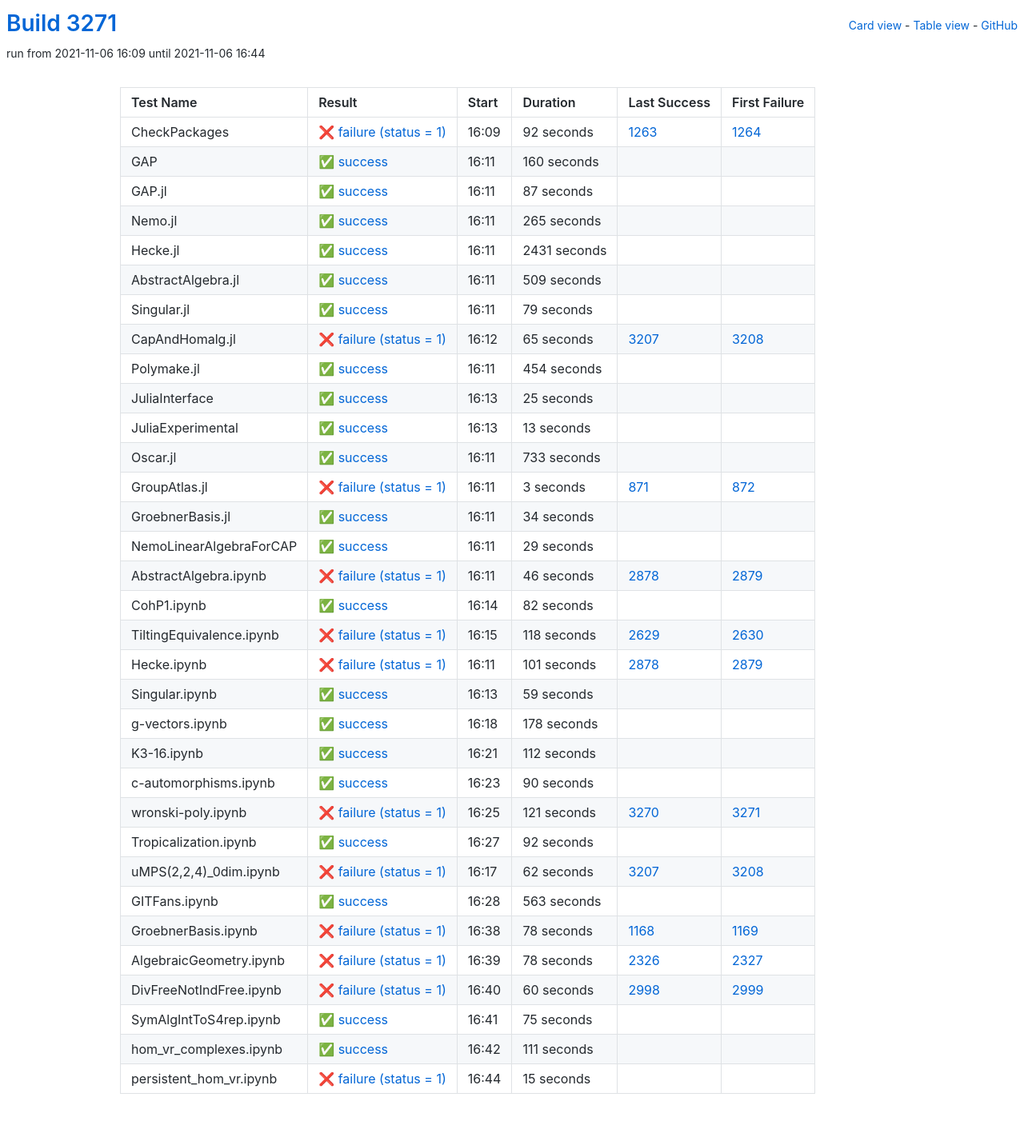
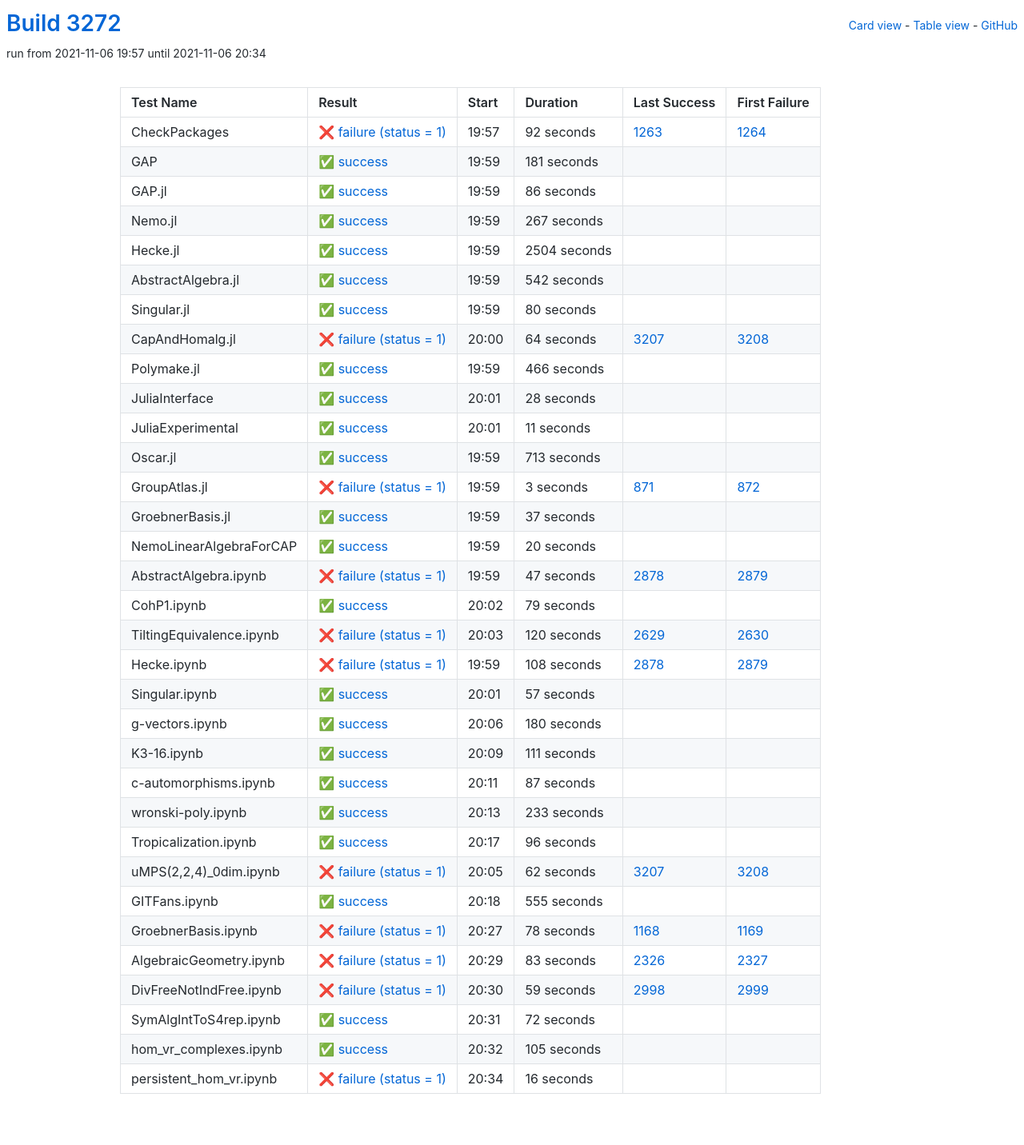
Before and after one commit to oscar-system/oscar-ci-status-stable, a Jekyll site: the page built from table.html, in a window 1280 px wide. Shown: the whole page at 80% size. Built offline with Jekyll 4.4.1, drawn with Linux system fonts in a browser that asks for light colours.

Commit message:
Build #3272

```diff
--- a/_data/ci.yml
+++ b/_data/ci.yml
@@ -1,6 +1,6 @@
 ---
-build: 3271
-build_url: https://oscarci.mathematik.uni-kl.de/job/oscar-stable/3271/
+build: 3272
+build_url: https://oscarci.mathematik.uni-kl.de/job/oscar-stable/3272/
 job: oscar-stable
 organization: oscar-system
 repo: oscar-ci-status-stable
@@ -8,8 +8,8 @@ repourl: https://github.com/oscar-system/oscar-ci-status-stable
 tests:
 - name: CheckPackages
   id: checkpackages
-  log: https://oscarci.mathematik.uni-kl.de/job/oscar-stable/3271/artifact/logs/build-3271/CheckPackages.log
-  start: 2021-11-06 16:09
+  log: https://oscarci.mathematik.uni-kl.de/job/oscar-stable/3272/artifact/logs/build-3272/CheckPackages.log
+  start: 2021-11-06 19:57
   success: false
   exitcode: 1
   status: failure
@@ -20,140 +20,140 @@ tests:
   first_failure_url: https://oscarci.mathematik.uni-kl.de/job/oscar-stable/1264/
 - name: GAP
   id: gap
-  log: https://oscarci.mathematik.uni-kl.de/job/oscar-stable/3271/artifact/logs/build-3271/GAP.log
-  start: 2021-11-06 16:11
+  log: https://oscarci.mathematik.uni-kl.de/job/oscar-stable/3272/artifact/logs/build-3272/GAP.log
+  start: 2021-11-06 19:59
   success: true
   exitcode: 0
   status: success
-  duration: 160
+  duration: 181
   last_success: false
   last_success_url:
   first_failure: false
   first_failure_url:
 - name: GAP.jl
   id: gap-jl
-  log: https://oscarci.mathematik.uni-kl.de/job/oscar-stable/3271/artifact/logs/build-3271/GAP.jl.log
-  start: 2021-11-06 16:11
+  log: https://oscarci.mathematik.uni-kl.de/job/oscar-stable/3272/artifact/logs/build-3272/GAP.jl.log
+  start: 2021-11-06 19:59
   success: true
   exitcode: 0
   status: success
-  duration: 87
+  duration: 86
   last_success: false
   last_success_url:
   first_failure: false
   first_failure_url:
 - name: Nemo.jl
   id: nemo-jl
-  log: https://oscarci.mathematik.uni-kl.de/job/oscar-stable/3271/artifact/logs/build-3271/Nemo.jl.log
-  start: 2021-11-06 16:11
+  log: https://oscarci.mathematik.uni-kl.de/job/oscar-stable/3272/artifact/logs/build-3272/Nemo.jl.log
+  start: 2021-11-06 19:59
   success: true
   exitcode: 0
   status: success
-  duration: 265
+  duration: 267
   last_success: false
   last_success_url:
   first_failure: false
   first_failure_url:
 - name: Hecke.jl
   id: hecke-jl
-  log: https://oscarci.mathematik.uni-kl.de/job/oscar-stable/3271/artifact/logs/build-3271/Hecke.jl.log
-  start: 2021-11-06 16:11
+  log: https://oscarci.mathematik.uni-kl.de/job/oscar-stable/3272/artifact/logs/build-3272/Hecke.jl.log
+  start: 2021-11-06 19:59
   success: true
   exitcode: 0
   status: success
-  duration: 2431
+  duration: 2504
   last_success: false
   last_success_url:
   first_failure: false
   first_failure_url:
 - name: AbstractAlgebra.jl
   id: abstractalgebra-jl
-  log: https://oscarci.mathematik.uni-kl.de/job/oscar-stable/3271/artifact/logs/build-3271/AbstractAlgebra.jl.log
-  start: 2021-11-06 16:11
+  log: https://oscarci.mathematik.uni-kl.de/job/oscar-stable/3272/artifact/logs/build-3272/AbstractAlgebra.jl.log
+  start: 2021-11-06 19:59
   success: true
   exitcode: 0
   status: success
-  duration: 509
+  duration: 542
   last_success: false
   last_success_url:
   first_failure: false
   first_failure_url:
 - name: Singular.jl
   id: singular-jl
-  log: https://oscarci.mathematik.uni-kl.de/job/oscar-stable/3271/artifact/logs/build-3271/Singular.jl.log
-  start: 2021-11-06 16:11
+  log: https://oscarci.mathematik.uni-kl.de/job/oscar-stable/3272/artifact/logs/build-3272/Singular.jl.log
+  start: 2021-11-06 19:59
   success: true
   exitcode: 0
   status: success
-  duration: 79
+  duration: 80
   last_success: false
   last_success_url:
   first_failure: false
   first_failure_url:
 - name: CapAndHomalg.jl
   id: capandhomalg-jl
-  log: https://oscarci.mathematik.uni-kl.de/job/oscar-stable/3271/artifact/logs/build-3271/CapAndHomalg.jl.log
-  start: 2021-11-06 16:12
+  log: https://oscarci.mathematik.uni-kl.de/job/oscar-stable/3272/artifact/logs/build-3272/CapAndHomalg.jl.log
+  start: 2021-11-06 20:00
   success: false
   exitcode: 1
   status: failure
-  duration: 65
+  duration: 64
   last_success: 3207
   last_success_url: https://oscarci.mathematik.uni-kl.de/job/oscar-stable/3207/
   first_failure: 3208
   first_failure_url: https://oscarci.mathematik.uni-kl.de/job/oscar-stable/3208/
 - name: Polymake.jl
   id: polymake-jl
-  log: https://oscarci.mathematik.uni-kl.de/job/oscar-stable/3271/artifact/logs/build-3271/Polymake.jl.log
-  start: 2021-11-06 16:11
+  log: https://oscarci.mathematik.uni-kl.de/job/oscar-stable/3272/artifact/logs/build-3272/Polymake.jl.log
+  start: 2021-11-06 19:59
   success: true
   exitcode: 0
   status: success
-  duration: 454
+  duration: 466
   last_success: false
   last_success_url:
   first_failure: false
   first_failure_url:
 - name: JuliaInterface
   id: juliainterface
-  log: https://oscarci.mathematik.uni-kl.de/job/oscar-stable/3271/artifact/logs/build-3271/JuliaInterface.log
-  start: 2021-11-06 16:13
+  log: https://oscarci.mathematik.uni-kl.de/job/oscar-stable/3272/artifact/logs/build-3272/JuliaInterface.log
+  start: 2021-11-06 20:01
   success: true
   exitcode: 0
   status: success
-  duration: 25
+  duration: 28
   last_success: false
   last_success_url:
   first_failure: false
   first_failure_url:
 - name: JuliaExperimental
   id: juliaexperimental
-  log: https://oscarci.mathematik.uni-kl.de/job/oscar-stable/3271/artifact/logs/build-3271/JuliaExperimental.log
-  start: 2021-11-06 16:13
+  log: https://oscarci.mathematik.uni-kl.de/job/oscar-stable/3272/artifact/logs/build-3272/JuliaExperimental.log
+  start: 2021-11-06 20:01
   success: true
   exitcode: 0
   status: success
-  duration: 13
+  duration: 11
   last_success: false
   last_success_url:
   first_failure: false
   first_failure_url:
 - name: Oscar.jl
   id: oscar-jl
-  log: https://oscarci.mathematik.uni-kl.de/job/oscar-stable/3271/artifact/logs/build-3271/Oscar.jl.log
-  start: 2021-11-06 16:11
+  log: https://oscarci.mathematik.uni-kl.de/job/oscar-stable/3272/artifact/logs/build-3272/Oscar.jl.log
+  start: 2021-11-06 19:59
   success: true
   exitcode: 0
   status: success
-  duration: 733
+  duration: 713
   last_success: false
   last_success_url:
   first_failure: false
   first_failure_url:
 - name: GroupAtlas.jl
   id: groupatlas-jl
-  log: https://oscarci.mathematik.uni-kl.de/job/oscar-stable/3271/artifact/logs/build-3271/GroupAtlas.jl.log
-  start: 2021-11-06 16:11
+  log: https://oscarci.mathematik.uni-kl.de/job/oscar-stable/3272/artifact/logs/build-3272/GroupAtlas.jl.log
+  start: 2021-11-06 19:59
   success: false
   exitcode: 1
   status: failure
@@ -164,152 +164,152 @@ tests:
   first_failure_url: https://oscarci.mathematik.uni-kl.de/job/oscar-stable/872/
 - name: GroebnerBasis.jl
   id: groebnerbasis-jl
-  log: https://oscarci.mathematik.uni-kl.de/job/oscar-stable/3271/artifact/logs/build-3271/GroebnerBasis.jl.log
-  start: 2021-11-06 16:11
+  log: https://oscarci.mathematik.uni-kl.de/job/oscar-stable/3272/artifact/logs/build-3272/GroebnerBasis.jl.log
+  start: 2021-11-06 19:59
   success: true
   exitcode: 0
   status: success
-  duration: 34
+  duration: 37
   last_success: false
   last_success_url:
   first_failure: false
   first_failure_url:
 - name: NemoLinearAlgebraForCAP
   id: nemolinearalgebraforcap
-  log: https://oscarci.mathematik.uni-kl.de/job/oscar-stable/3271/artifact/logs/build-3271/NemoLinearAlgebraForCAP.log
-  start: 2021-11-06 16:11
+  log: https://oscarci.mathematik.uni-kl.de/job/oscar-stable/3272/artifact/logs/build-3272/NemoLinearAlgebraForCAP.log
+  start: 2021-11-06 19:59
   success: true
   exitcode: 0
   status: success
-  duration: 29
+  duration: 20
   last_success: false
   last_success_url:
   first_failure: false
   first_failure_url:
 - name: AbstractAlgebra.ipynb
   id: abstractalgebra-ipynb
-  log: https://oscarci.mathematik.uni-kl.de/job/oscar-stable/3271/artifact/logs/build-3271/AbstractAlgebra.ipynb.log
-  start: 2021-11-06 16:11
+  log: https://oscarci.mathematik.uni-kl.de/job/oscar-stable/3272/artifact/logs/build-3272/AbstractAlgebra.ipynb.log
+  start: 2021-11-06 19:59
   success: false
   exitcode: 1
   status: failure
-  duration: 46
+  duration: 47
   last_success: 2878
   last_success_url: https://oscarci.mathematik.uni-kl.de/job/oscar-stable/2878/
   first_failure: 2879
   first_failure_url: https://oscarci.mathematik.uni-kl.de/job/oscar-stable/2879/
 - name: CohP1.ipynb
   id: cohp1-ipynb
-  log: https://oscarci.mathematik.uni-kl.de/job/oscar-stable/3271/artifact/logs/build-3271/CohP1.ipynb.log
-  start: 2021-11-06 16:14
+  log: https://oscarci.mathematik.uni-kl.de/job/oscar-stable/3272/artifact/logs/build-3272/CohP1.ipynb.log
+  start: 2021-11-06 20:02
   success: true
   exitcode: 0
   status: success
-  duration: 82
+  duration: 79
   last_success: false
   last_success_url:
   first_failure: false
   first_failure_url:
 - name: TiltingEquivalence.ipynb
   id: tiltingequivalence-ipynb
-  log: https://oscarci.mathematik.uni-kl.de/job/oscar-stable/3271/artifact/logs/build-3271/TiltingEquivalence.ipynb.log
-  start: 2021-11-06 16:15
+  log: https://oscarci.mathematik.uni-kl.de/job/oscar-stable/3272/artifact/logs/build-3272/TiltingEquivalence.ipynb.log
+  start: 2021-11-06 20:03
   success: false
   exitcode: 1
   status: failure
-  duration: 118
+  duration: 120
   last_success: 2629
   last_success_url: https://oscarci.mathematik.uni-kl.de/job/oscar-stable/2629/
   first_failure: 2630
   first_failure_url: https://oscarci.mathematik.uni-kl.de/job/oscar-stable/2630/
 - name: Hecke.ipynb
   id: hecke-ipynb
-  log: https://oscarci.mathematik.uni-kl.de/job/oscar-stable/3271/artifact/logs/build-3271/Hecke.ipynb.log
-  start: 2021-11-06 16:11
+  log: https://oscarci.mathematik.uni-kl.de/job/oscar-stable/3272/artifact/logs/build-3272/Hecke.ipynb.log
+  start: 2021-11-06 19:59
   success: false
   exitcode: 1
   status: failure
-  duration: 101
+  duration: 108
   last_success: 2878
   last_success_url: https://oscarci.mathematik.uni-kl.de/job/oscar-stable/2878/
   first_failure: 2879
   first_failure_url: https://oscarci.mathematik.uni-kl.de/job/oscar-stable/2879/
 - name: Singular.ipynb
   id: singular-ipynb
-  log: https://oscarci.mathematik.uni-kl.de/job/oscar-stable/3271/artifact/logs/build-3271/Singular.ipynb.log
-  start: 2021-11-06 16:13
+  log: https://oscarci.mathematik.uni-kl.de/job/oscar-stable/3272/artifact/logs/build-3272/Singular.ipynb.log
+  start: 2021-11-06 20:01
   success: true
   exitcode: 0
   status: success
-  duration: 59
+  duration: 57
   last_success: false
   last_success_url:
   first_failure: false
   first_failure_url:
 - name: g-vectors.ipynb
   id: g-vectors-ipynb
-  log: https://oscarci.mathematik.uni-kl.de/job/oscar-stable/3271/artifact/logs/build-3271/g-vectors.ipynb.log
-  start: 2021-11-06 16:18
+  log: https://oscarci.mathematik.uni-kl.de/job/oscar-stable/3272/artifact/logs/build-3272/g-vectors.ipynb.log
+  start: 2021-11-06 20:06
   success: true
   exitcode: 0
   status: success
-  duration: 178
+  duration: 180
   last_success: false
   last_success_url:
   first_failure: false
   first_failure_url:
 - name: K3-16.ipynb
   id: k3-16-ipynb
-  log: https://oscarci.mathematik.uni-kl.de/job/oscar-stable/3271/artifact/logs/build-3271/K3-16.ipynb.log
-  start: 2021-11-06 16:21
+  log: https://oscarci.mathematik.uni-kl.de/job/oscar-stable/3272/artifact/logs/build-3272/K3-16.ipynb.log
+  start: 2021-11-06 20:09
   success: true
   exitcode: 0
   status: success
-  duration: 112
+  duration: 111
   last_success: false
   last_success_url:
   first_failure: false
   first_failure_url:
 - name: c-automorphisms.ipynb
   id: c-automorphisms-ipynb
-  log: https://oscarci.mathematik.uni-kl.de/job/oscar-stable/3271/artifact/logs/build-3271/c-automorphisms.ipynb.log
-  start: 2021-11-06 16:23
+  log: https://oscarci.mathematik.uni-kl.de/job/oscar-stable/3272/artifact/logs/build-3272/c-automorphisms.ipynb.log
+  start: 2021-11-06 20:11
   success: true
   exitcode: 0
   status: success
-  duration: 90
+  duration: 87
   last_success: false
   last_success_url:
   first_failure: false
   first_failure_url:
 - name: wronski-poly.ipynb
   id: wronski-poly-ipynb
-  log: https://oscarci.mathematik.uni-kl.de/job/oscar-stable/3271/artifact/logs/build-3271/wronski-poly.ipynb.log
-  start: 2021-11-06 16:25
-  success: false
-  exitcode: 1
-  status: failure
-  duration: 121
-  last_success: 3270
-  last_success_url: https://oscarci.mathematik.uni-kl.de/job/oscar-stable/3270/
-  first_failure: 3271
-  first_failure_url: https://oscarci.mathematik.uni-kl.de/job/oscar-stable/3271/
-- name: Tropicalization.ipynb
-  id: tropicalization-ipynb
-  log: https://oscarci.mathematik.uni-kl.de/job/oscar-stable/3271/artifact/logs/build-3271/Tropicalization.ipynb.log
-  start: 2021-11-06 16:27
+  log: https://oscarci.mathematik.uni-kl.de/job/oscar-stable/3272/artifact/logs/build-3272/wronski-poly.ipynb.log
+  start: 2021-11-06 20:13
   success: true
   exitcode: 0
   status: success
-  duration: 92
+  duration: 233
+  last_success: false
+  last_success_url:
+  first_failure: false
+  first_failure_url:
+- name: Tropicalization.ipynb
+  id: tropicalization-ipynb
+  log: https://oscarci.mathematik.uni-kl.de/job/oscar-stable/3272/artifact/logs/build-3272/Tropicalization.ipynb.log
+  start: 2021-11-06 20:17
+  success: true
+  exitcode: 0
+  status: success
+  duration: 96
   last_success: false
   last_success_url:
   first_failure: false
   first_failure_url:
 - name: uMPS(2,2,4)_0dim.ipynb
   id: umps-2-2-4-0dim-ipynb
-  log: https://oscarci.mathematik.uni-kl.de/job/oscar-stable/3271/artifact/logs/build-3271/uMPS-2-2-4-_0dim.ipynb.log
-  start: 2021-11-06 16:17
+  log: https://oscarci.mathematik.uni-kl.de/job/oscar-stable/3272/artifact/logs/build-3272/uMPS-2-2-4-_0dim.ipynb.log
+  start: 2021-11-06 20:05
   success: false
   exitcode: 1
   status: failure
@@ -320,20 +320,20 @@ tests:
   first_failure_url: https://oscarci.mathematik.uni-kl.de/job/oscar-stable/3208/
 - name: GITFans.ipynb
   id: gitfans-ipynb
-  log: https://oscarci.mathematik.uni-kl.de/job/oscar-stable/3271/artifact/logs/build-3271/GITFans.ipynb.log
-  start: 2021-11-06 16:28
+  log: https://oscarci.mathematik.uni-kl.de/job/oscar-stable/3272/artifact/logs/build-3272/GITFans.ipynb.log
+  start: 2021-11-06 20:18
   success: true
   exitcode: 0
   status: success
-  duration: 563
+  duration: 555
   last_success: false
   last_success_url:
   first_failure: false
   first_failure_url:
 - name: GroebnerBasis.ipynb
   id: groebnerbasis-ipynb
-  log: https://oscarci.mathematik.uni-kl.de/job/oscar-stable/3271/artifact/logs/build-3271/GroebnerBasis.ipynb.log
-  start: 2021-11-06 16:38
+  log: https://oscarci.mathematik.uni-kl.de/job/oscar-stable/3272/artifact/logs/build-3272/GroebnerBasis.ipynb.log
+  start: 2021-11-06 20:27
   success: false
   exitcode: 1
   status: failure
@@ -344,60 +344,60 @@ tests:
   first_failure_url: https://oscarci.mathematik.uni-kl.de/job/oscar-stable/1169/
 - name: AlgebraicGeometry.ipynb
   id: algebraicgeometry-ipynb
-  log: https://oscarci.mathematik.uni-kl.de/job/oscar-stable/3271/artifact/logs/build-3271/AlgebraicGeometry.ipynb.log
-  start: 2021-11-06 16:39
+  log: https://oscarci.mathematik.uni-kl.de/job/oscar-stable/3272/artifact/logs/build-3272/AlgebraicGeometry.ipynb.log
+  start: 2021-11-06 20:29
   success: false
   exitcode: 1
   status: failure
-  duration: 78
+  duration: 83
   last_success: 2326
   last_success_url: https://oscarci.mathematik.uni-kl.de/job/oscar-stable/2326/
   first_failure: 2327
   first_failure_url: https://oscarci.mathematik.uni-kl.de/job/oscar-stable/2327/
 - name: DivFreeNotIndFree.ipynb
   id: divfreenotindfree-ipynb
-  log: https://oscarci.mathematik.uni-kl.de/job/oscar-stable/3271/artifact/logs/build-3271/DivFreeNotIndFree.ipynb.log
-  start: 2021-11-06 16:40
+  log: https://oscarci.mathematik.uni-kl.de/job/oscar-stable/3272/artifact/logs/build-3272/DivFreeNotIndFree.ipynb.log
+  start: 2021-11-06 20:30
   success: false
   exitcode: 1
   status: failure
-  duration: 60
+  duration: 59
   last_success: 2998
   last_success_url: https://oscarci.mathematik.uni-kl.de/job/oscar-stable/2998/
   first_failure: 2999
   first_failure_url: https://oscarci.mathematik.uni-kl.de/job/oscar-stable/2999/
 - name: SymAlgIntToS4rep.ipynb
   id: symalginttos4rep-ipynb
-  log: https://oscarci.mathematik.uni-kl.de/job/oscar-stable/3271/artifact/logs/build-3271/SymAlgIntToS4rep.ipynb.log
-  start: 2021-11-06 16:41
+  log: https://oscarci.mathematik.uni-kl.de/job/oscar-stable/3272/artifact/logs/build-3272/SymAlgIntToS4rep.ipynb.log
+  start: 2021-11-06 20:31
   success: true
   exitcode: 0
   status: success
-  duration: 75
+  duration: 72
   last_success: false
   last_success_url:
   first_failure: false
   first_failure_url:
 - name: hom_vr_complexes.ipynb
   id: hom-vr-complexes-ipynb
-  log: https://oscarci.mathematik.uni-kl.de/job/oscar-stable/3271/artifact/logs/build-3271/hom_vr_complexes.ipynb.log
-  start: 2021-11-06 16:42
+  log: https://oscarci.mathematik.uni-kl.de/job/oscar-stable/3272/artifact/logs/build-3272/hom_vr_complexes.ipynb.log
+  start: 2021-11-06 20:32
   success: true
   exitcode: 0
   status: success
-  duration: 111
+  duration: 105
   last_success: false
   last_success_url:
   first_failure: false
   first_failure_url:
 - name: persistent_hom_vr.ipynb
   id: persistent-hom-vr-ipynb
-  log: https://oscarci.mathematik.uni-kl.de/job/oscar-stable/3271/artifact/logs/build-3271/persistent_hom_vr.ipynb.log
-  start: 2021-11-06 16:44
+  log: https://oscarci.mathematik.uni-kl.de/job/oscar-stable/3272/artifact/logs/build-3272/persistent_hom_vr.ipynb.log
+  start: 2021-11-06 20:34
   success: false
   exitcode: 1
   status: failure
-  duration: 15
+  duration: 16
   last_success: false
   last_success_url:
   first_failure: false
```
Also changed, not shown: README.md.
